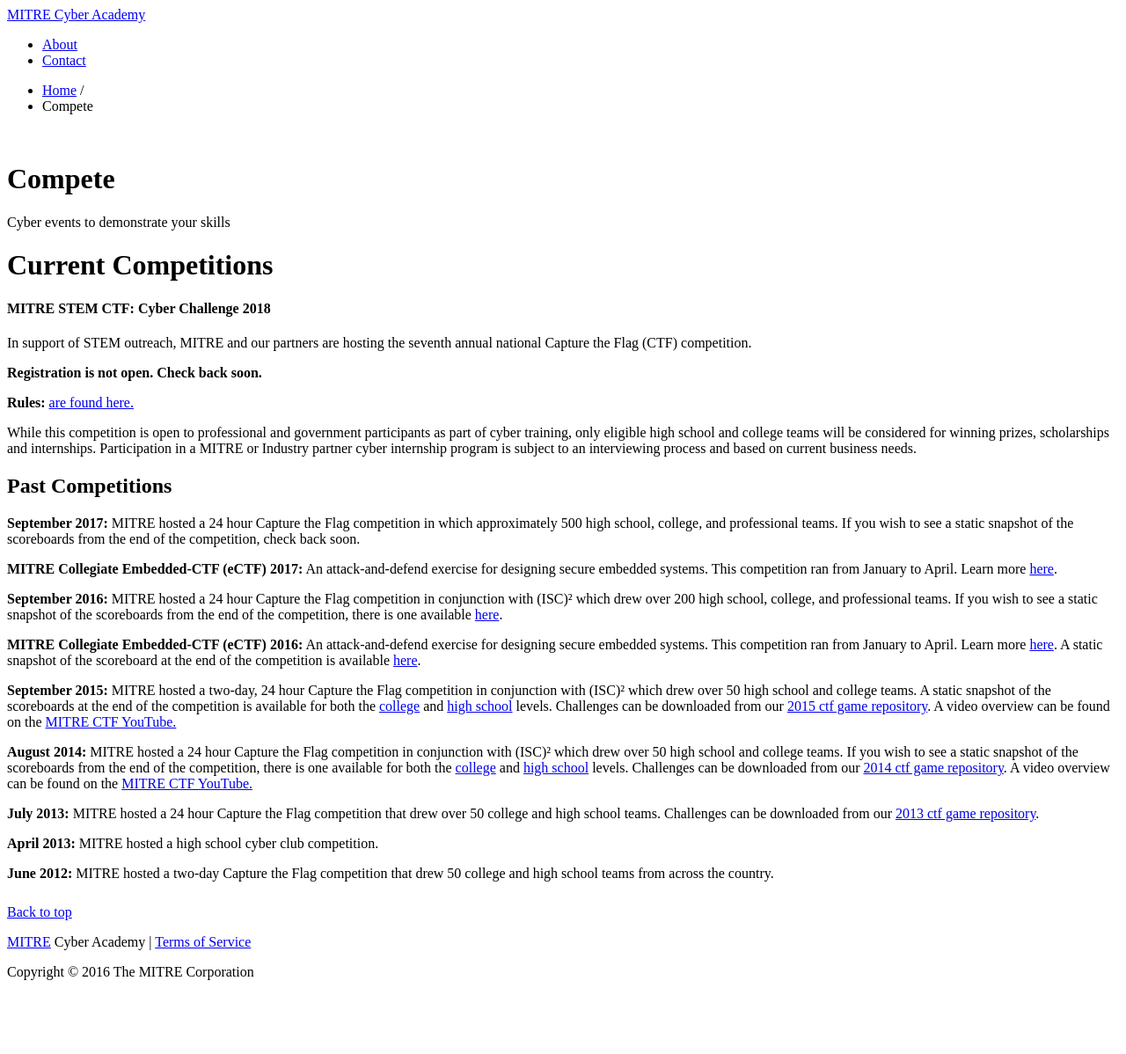
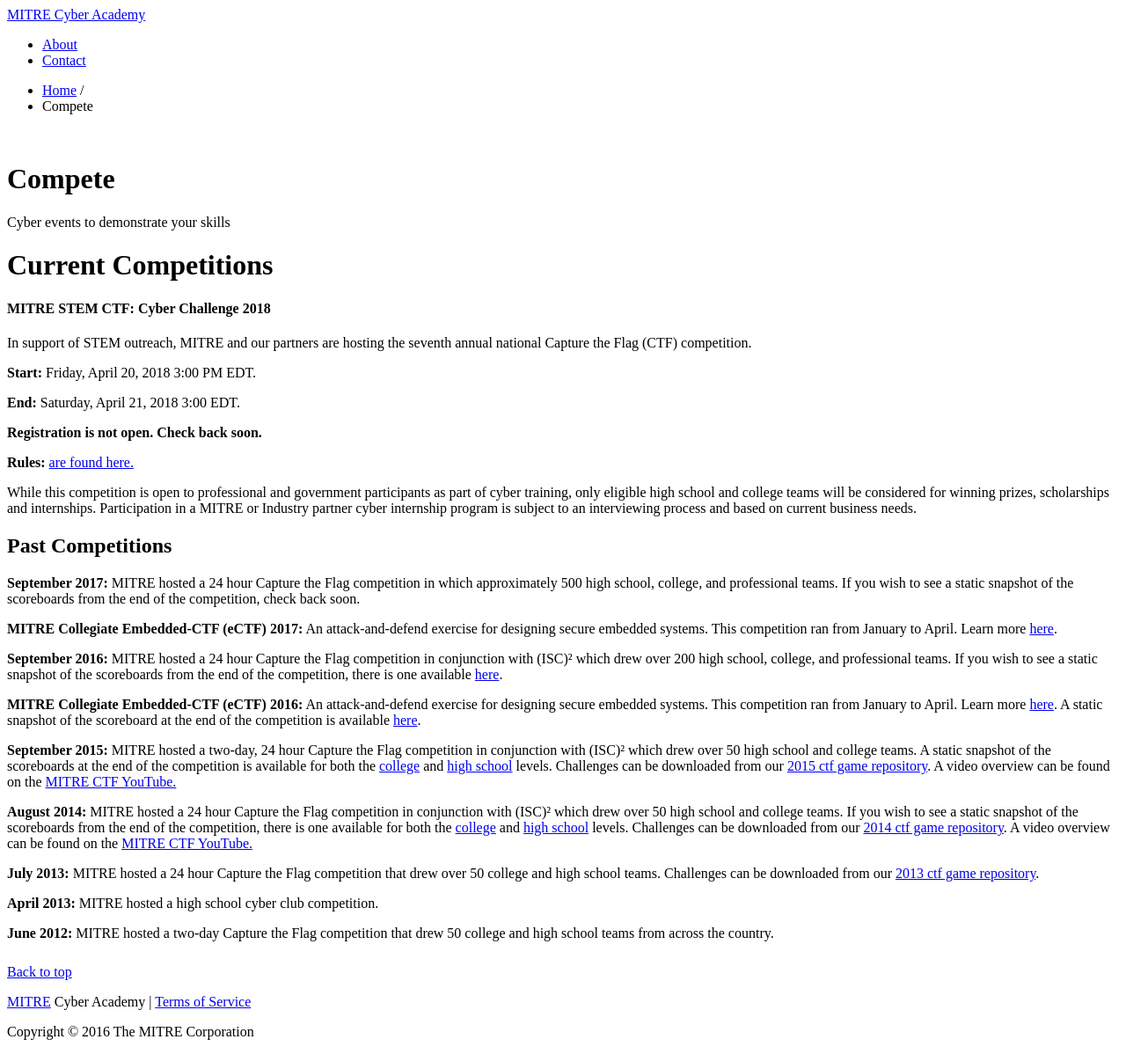
Before and after one commit to mitre-cyber-academy/mitre-cyber-academy.github.io, a Jekyll site: the page built from competitions/index.html, in a window 1280 px wide. Shown: the whole page at 88% size. Built offline with Jekyll 4.4.1, drawn with Linux system fonts in a browser that asks for light colours; nearby versions of some CDN libraries; library files that are not in the unit come from our copies; a script that is not in the unit is left out; before the commit the page ends 1130 px from its top, so only the background shows below that.

Commit message:
Update index.html

```diff
--- a/competitions/index.html
+++ b/competitions/index.html
@@ -28,6 +28,10 @@ redirect_from:
         <h4>MITRE STEM CTF: Cyber Challenge 2018</h4>
         <p>In support of STEM outreach, MITRE and our partners are hosting the seventh annual national Capture the Flag (CTF) competition.</p>
 
+         <p><strong>Start:</strong> Friday, April 20, 2018 3:00 PM EDT.</p>
+         <p><strong>End:</strong> Saturday, April 21, 2018 3:00 EDT.</p>
+
+
         <p><strong>Registration is not open. Check back soon.</strong></p>
         <p><strong>Rules:</strong> <a href="rules/index.html">are found here.</a></p>
 
```
